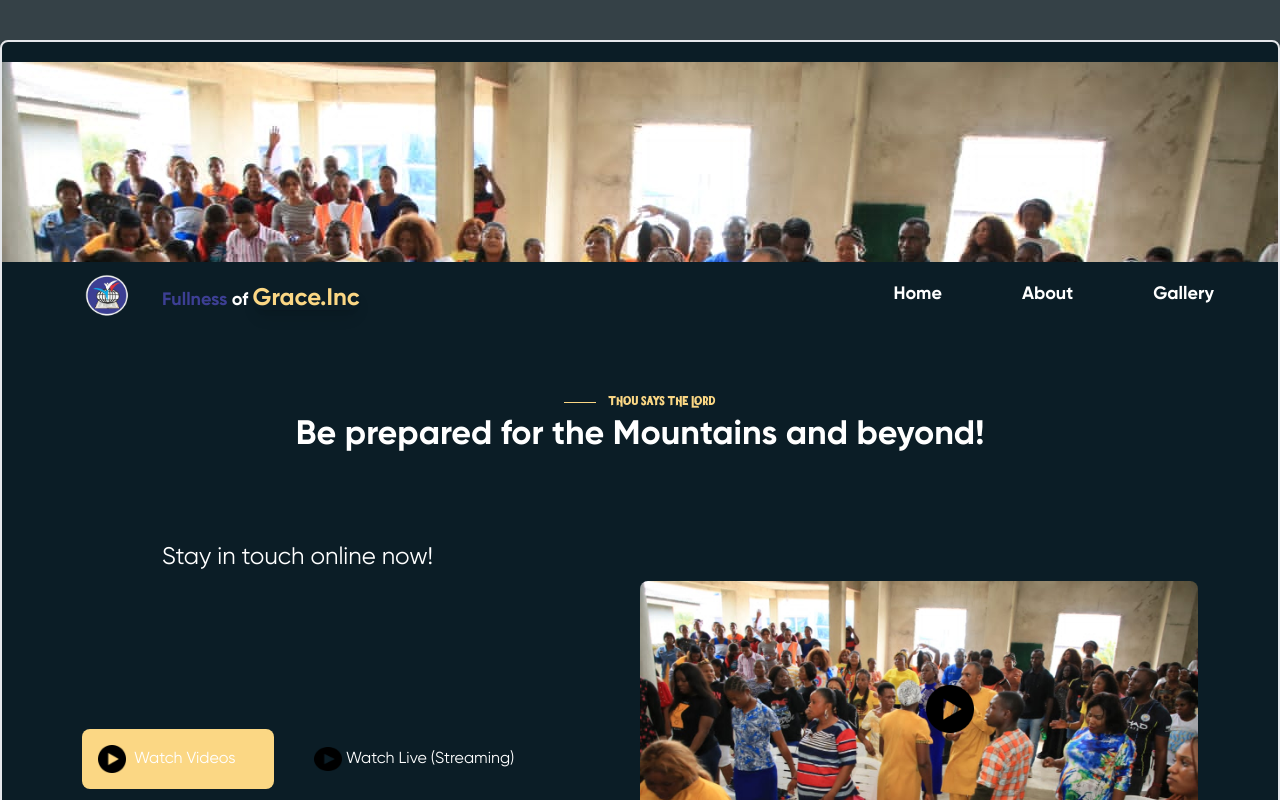
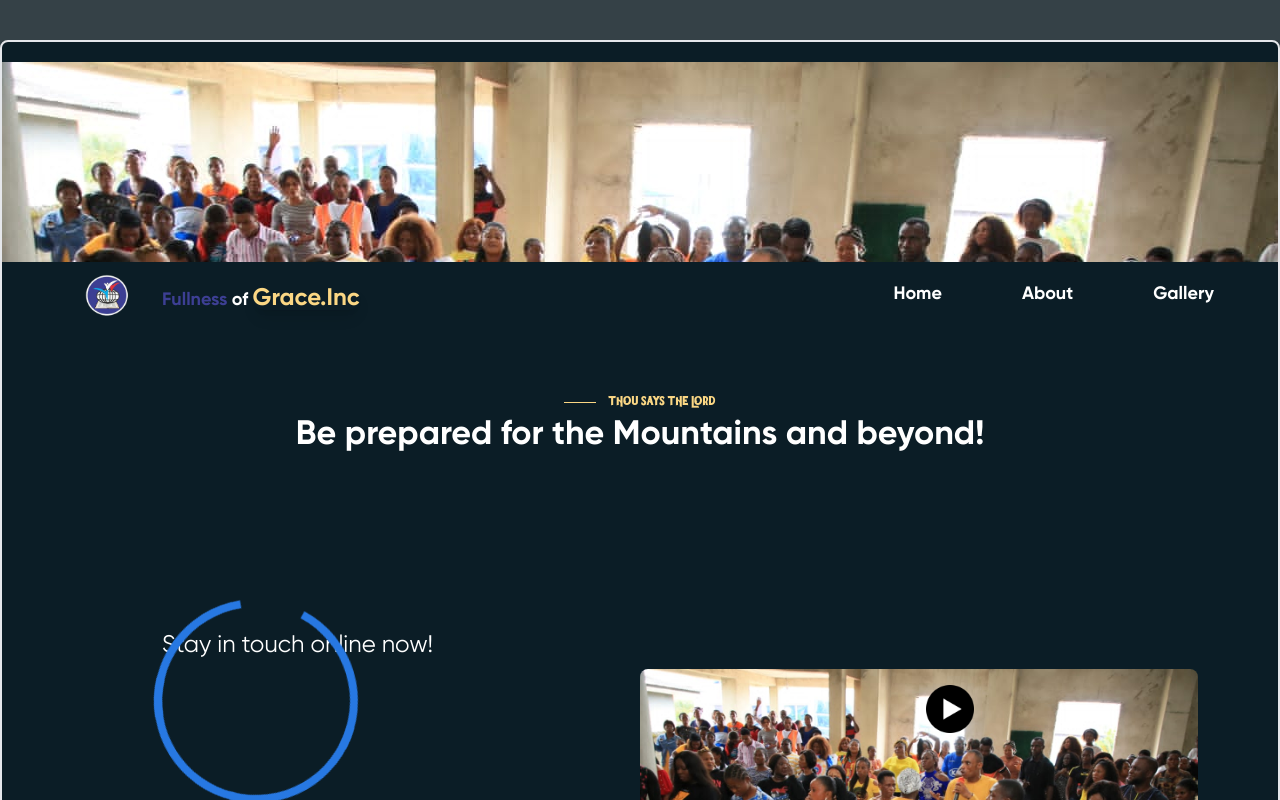
Before and after one commit to phoenix-da-phenom/church-app, a React (Create React App) app: page /home in a window 1280 px wide. Both pictures are taken after a click on the button "Watch Videos". Shown: the top 800 px of the page. Built offline with nearby package versions, Linux system fonts and the light colour scheme.

Commit message:
Added spinner to home page

```diff
--- a/public/index.html
+++ b/public/index.html
@@ -1,14 +1,12 @@
 <!DOCTYPE html>
 <html lang="en">
-  <head>
+
+<head>
     <meta charset="utf-8" />
     <link rel="icon" href="%PUBLIC_URL%/favicon.ico" />
     <meta name="viewport" content="width=device-width, initial-scale=1" />
     <meta name="theme-color" content="#000000" />
-    <meta
-      name="description"
-      content="Web site created using create-react-app"
-    />
+    <meta name="description" content="Web site created using create-react-app" />
     <link rel="apple-touch-icon" href="%PUBLIC_URL%/logo192.png" />
     <!--
       manifest.json provides metadata used when your web app is installed on a
@@ -24,9 +22,10 @@
       work correctly both with client-side routing and a non-root public URL.
       Learn how to configure a non-root public URL by running `npm run build`.
     -->
-    <title>React App</title>
-  </head>
-  <body>
+    <title>Fullness of grace</title>
+</head>
+
+<body>
     <noscript>You need to enable JavaScript to run this app.</noscript>
     <div id="root"></div>
     <!--
@@ -39,5 +38,6 @@
       To begin the development, run `npm start` or `yarn start`.
       To create a production bundle, use `npm run build` or `yarn build`.
     -->
-  </body>
+</body>
+
 </html>
--- a/src/App.js
+++ b/src/App.js
@@ -3,17 +3,21 @@ import { Routes, Route } from "react-router-dom";
 import Home from "./Pages/Home";
 import About from "./Pages/About";
 import Contact from "./Pages/Contact";
+import { ContextProvider } from "./Context/ContextProvider";
 
 
 
 const App = () => {
   return (
+
     <Routes>
+
       <Route path="/" element={<Home />} />
       <Route path="/home" element={<Home />} />
       <Route path="/about" element={<About />} />
       <Route path="/contact" element={<Contact />} />
     </Routes>
+
   );
 };
 
--- a/src/Components/Content.jsx
+++ b/src/Components/Content.jsx
@@ -4,6 +4,7 @@ import NavigationalBar from './NavigationalBar'
 import Hero from './Hero'
 import WatchLive from './WatchLive'
 import Events from './Events'
+
 
 export default function Content({children}) {
   return (
--- a/src/Components/Events.jsx
+++ b/src/Components/Events.jsx
@@ -83,7 +83,7 @@ export default function Events() {
   <img
     src={p2}
     alt="Easter"
-    className="float-left w-48 sm:w-64 md:w-72 lg:w-48 h-auto mr-4 mb-4 rounded-md object-cover"
+    className="float-left w-48 sm:w-64 md:w-72 lg:w-44 h-auto mr-4 mb-4 rounded-md object-cover"
   />
 
   {/* Text */}
--- /dev/null
+++ b/src/Components/FancyLoader.jsx
@@ -0,0 +1,30 @@
+import React, { useState, useEffect } from 'react';
+import { useStateContext } from "../Context/ContextProvider";
+
+const FancyLoader = () => {
+  const { loadVideo, setLoadVideo } = useStateContext();
+
+  useEffect(() => {
+    const timer = setTimeout(() => {
+      setLoadVideo(false);
+      alert("No video is available."); // Show the alert box after the spinner completes
+    }, 5000); // Simulate a 5-second load
+
+    return () => clearTimeout(timer);
+  }, [loadVideo]);
+
+  return (
+    <div>
+      {loadVideo ? (
+        <div className="spinner">
+          <div></div>
+          <div></div>
+          <div></div>
+          <div></div>
+        </div>
+      ) : null}
+    </div>
+  );
+};
+
+export default FancyLoader;
--- a/src/Components/WatchLive.jsx
+++ b/src/Components/WatchLive.jsx
@@ -1,12 +1,22 @@
 import React from "react";
+import FancyLoader from "./FancyLoader";
+import { useStateContext } from "../Context/ContextProvider";
 
 export default function WatchLive() {
+  const {loadVideo, setLoadVideo}= useStateContext()
+  const showVideo= ()=>{
+    setLoadVideo(true)
+    console.log(loadVideo)
+  }
   return (
     <div className="container relative">
+
+      <FancyLoader/>
+
       <h2 className="container text-2xl mb-2">Stay in touch online now!</h2>
       <div className=" flex  items-center justify-between ">
         <div id="buttons" className=" flex mb-4 space-x-1 md:space-x-4 ">
-          <button className="hover:bg-primary-main p-4  bg-accent-main rounded-lg flex items-center gap-2 w-48">
+          <button className="hover:bg-primary-main p-4  bg-accent-main rounded-lg flex items-center gap-2 w-48" onClick={showVideo}>
             <img
               src="./Image/play-button.png"
               alt="image"
@@ -14,7 +24,7 @@ export default function WatchLive() {
             />
             Watch Videos
           </button>
-          <button className="p-4 pl-6 bg-transparent hover:bg-accent-main rounded-lg flex items-center gap-1">
+          <button className="p-4 pl-6 bg-transparent hover:bg-accent-main rounded-lg flex items-center gap-1" onClick={showVideo}>
             <img
               src="./Image/play-button.png"
               alt="image"
@@ -48,6 +58,9 @@ export default function WatchLive() {
           />
         </div>
       </div>
+
+
+
     </div>
   );
 }
--- /dev/null
+++ b/src/Context/ContextProvider.js
@@ -0,0 +1,27 @@
+import { createContext, useContext, useState } from "react";
+
+const StateContext= createContext({
+    loadVideo: false,
+    setLoadVideo: () => {}
+
+})
+
+export const ContextProvider= ({children}) =>{
+    const [loadVideo , setLoadVideo]= useState(false)
+
+    return (
+        <StateContext.Provider
+        value={{
+            loadVideo,
+            setLoadVideo
+         }}
+        >
+
+{children}
+
+        </StateContext.Provider>
+    )
+
+}
+
+export const useStateContext= () => useContext(StateContext)
--- a/src/index.css
+++ b/src/index.css
@@ -32,3 +32,55 @@ body {
 .content {
     @apply bg-background-main border-2 rounded-lg w-[100%] my-10;
 }
+
+
+
+
+
+
+
+
+/* FANCY LOADER style */
+.spinner {
+    display: inline-block;
+    position: relative;
+    width: 80px;
+    height: 80px;
+  }
+
+  .spinner div {
+    box-sizing: border-box;
+    display: block;
+    position: absolute;
+    top: 50px;
+    left:80%;
+    width: 204px;
+    height: 204px;
+    margin: 8px;
+    border: 8px solid #000;
+    border-radius: 50%;
+    animation: spinner 1.2s cubic-bezier(0.5, 0, 0.5, 1) infinite;
+    border-color: #2778e2 transparent transparent transparent;
+  }
+
+  .spinner div:nth-child(1) {
+    animation-delay: -0.45s;
+  }
+  .spinner div:nth-child(2) {
+    animation-delay: -0.3s;
+  }
+  .spinner div:nth-child(3) {
+    animation-delay: -0.15s;
+  }
+
+  @keyframes spinner {
+    0% {
+      transform: rotate(0deg);
+    }
+    100% {
+      transform: rotate(360deg);
+    }
+  }
+
+
+/* END OF FANCY LOADER style */
```
Also changed, not shown: src/index.js (+6 -2 lines).
